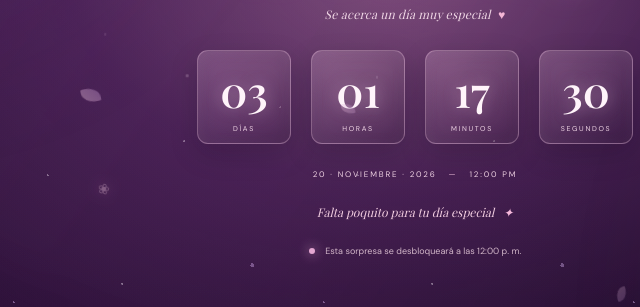
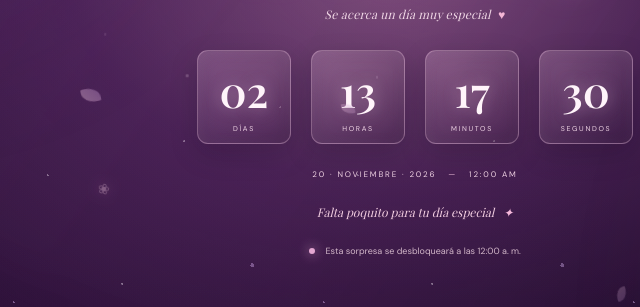
Before and after one commit to Breakflip/Dia-Especial, a plain HTML site: page index.html in a window 1280 px wide. Shown: the part 392-699 px from the top of the page, 225-865 px from the left. Drawn offline with nearby package versions, Linux system fonts and the light colour scheme; a web font is replaced by a local one.

Commit message:
Add files via upload

```diff
--- a/index.html
+++ b/index.html
@@ -126,7 +126,7 @@
       <p class="date-note">
         20 · NOVIEMBRE · 2026
         <span>—</span>
-        12:00 PM
+        12:00 AM
       </p>
 
       <p class="countdown-caption" id="countdown-caption">
@@ -139,7 +139,7 @@
 
       <div class="lock-note" id="lock-note">
         <span class="lock-dot"></span>
-        Esta sorpresa se desbloqueará a las 12:00 p. m.
+        Esta sorpresa se desbloqueará a las 12:00 a. m.
       </div>
 
       <div class="bottom-mark">
--- a/script.js
+++ b/script.js
@@ -7,7 +7,7 @@
 /* CONFIGURACIÓN PRINCIPAL */
 
 const TARGET = new Date(
-  "2026-11-20T12:00:00-06:00"
+  "2026-11-20T00:00:00-06:00"
 ).getTime();
 
 const CORRECT_PIN = "201225";
```
